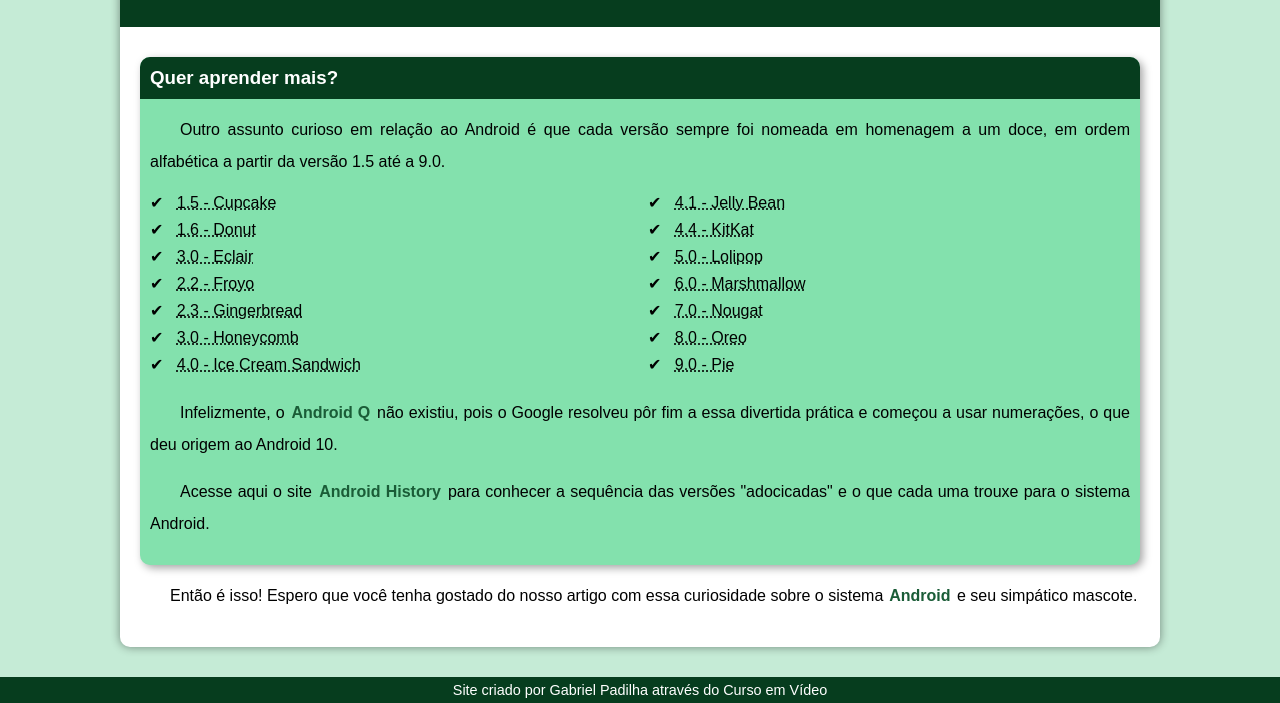
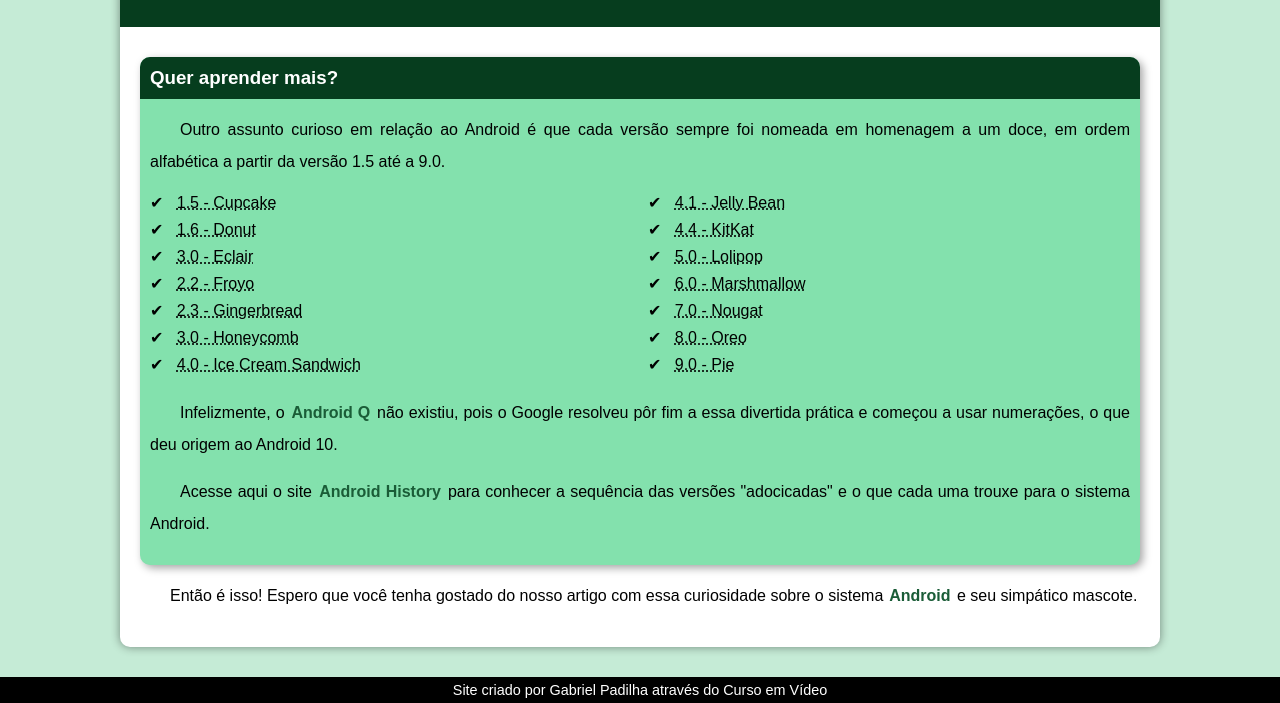
Before and after one commit to gabrielrevolti/Projeto-Android, a plain HTML site: page index.html in a window 1280 px wide. Shown: the part 2371-3074 px from the top of the page. Drawn offline with Linux system fonts and the light colour scheme.

Commit message:
Alteração da cor do footer

```diff
--- a/estilo/style.css
+++ b/estilo/style.css
@@ -185,7 +185,7 @@ aside ul li{
 }
 
 footer{
-    background-color: var(--cor5);
+    background-color: black;
     color: white;
     text-align: center;
     font-size: 0.9em;
```
